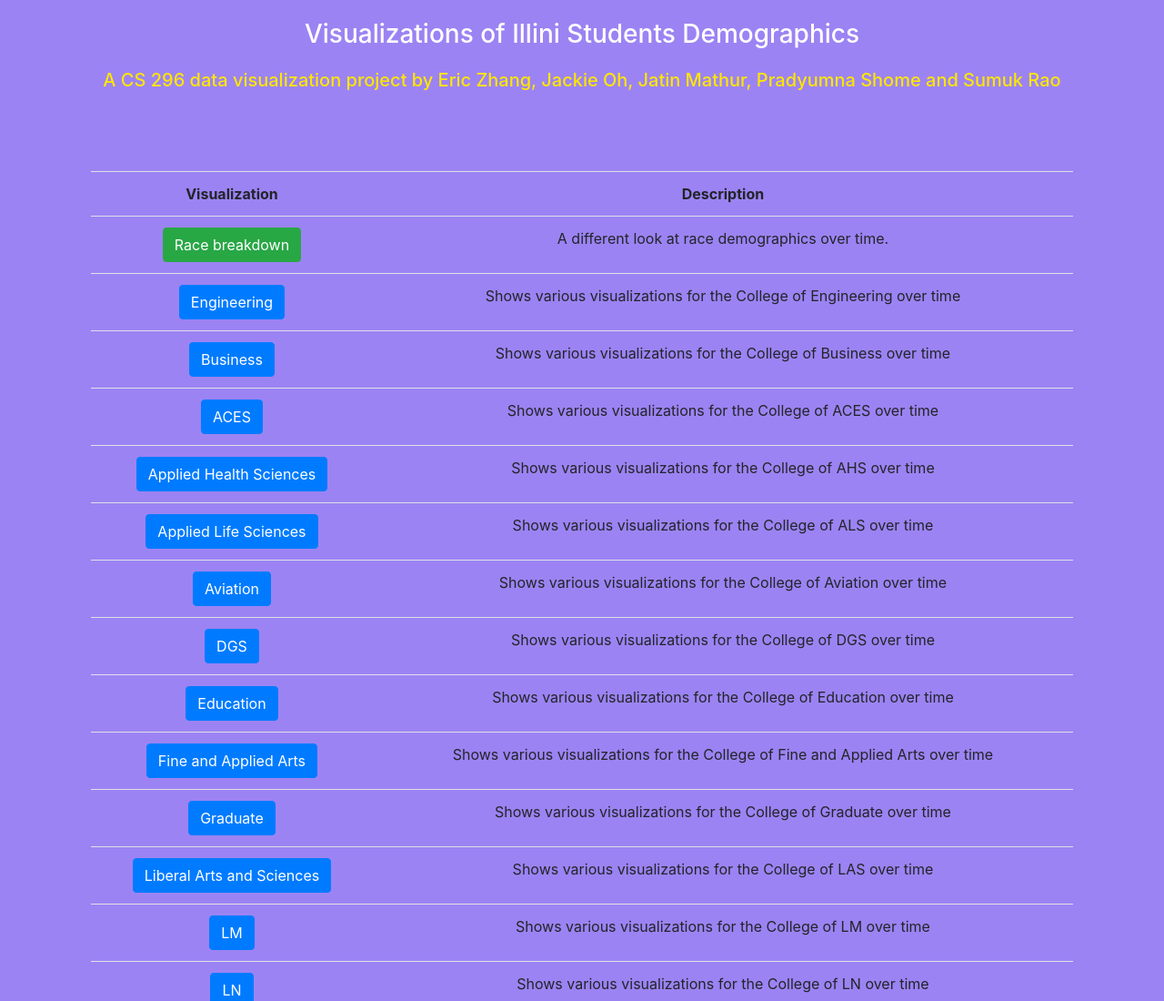
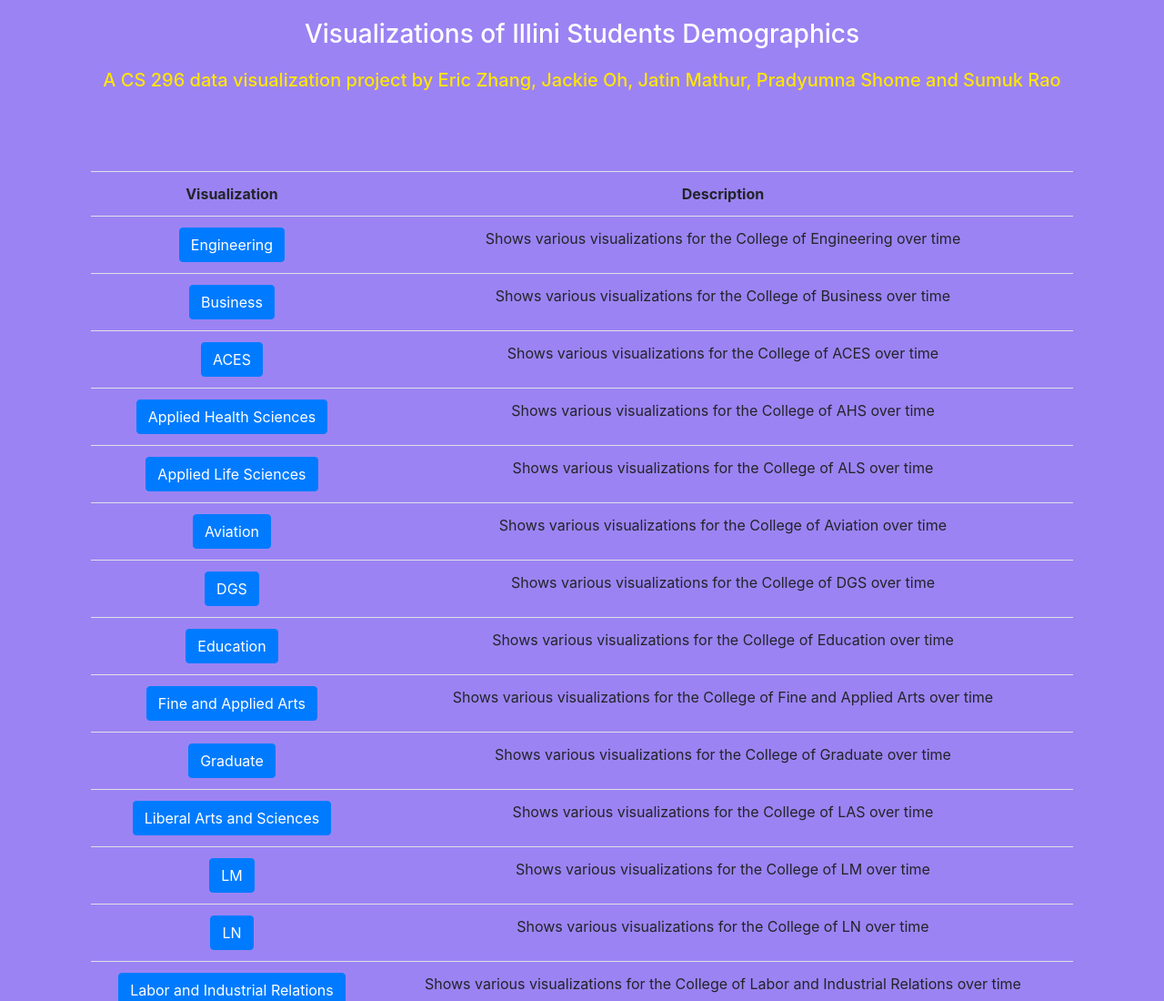
Before and after one commit to PradyumnaShome/CS296-25-Project, a plain HTML site: page src/index.html in a window 1280 px wide. Shown: the top 1100 px of the page at 91% size. Drawn offline with nearby package versions, Linux system fonts and the light colour scheme.

Commit message:
cleaned main page

```diff
--- a/src/index.html
+++ b/src/index.html
@@ -39,16 +39,6 @@
                 <th>
                     Description
                 </th>
-
-                <tr>
-                        <td>
-                            <!-- Indicates caution should be taken with this action -->
-                            <button type="button" class="btn btn-success"
-                                onclick="location.href='/RaceBreakdown/'">Race breakdown
-                        <td>
-                            A different look at race demographics over time.
-                        </td>
-                    </tr>
                 <tr>
                     <td>
                         <button type="button" id='button' class="btn btn-primary" onclick="location.href='/Engineering/'">Engineering</button>
```
